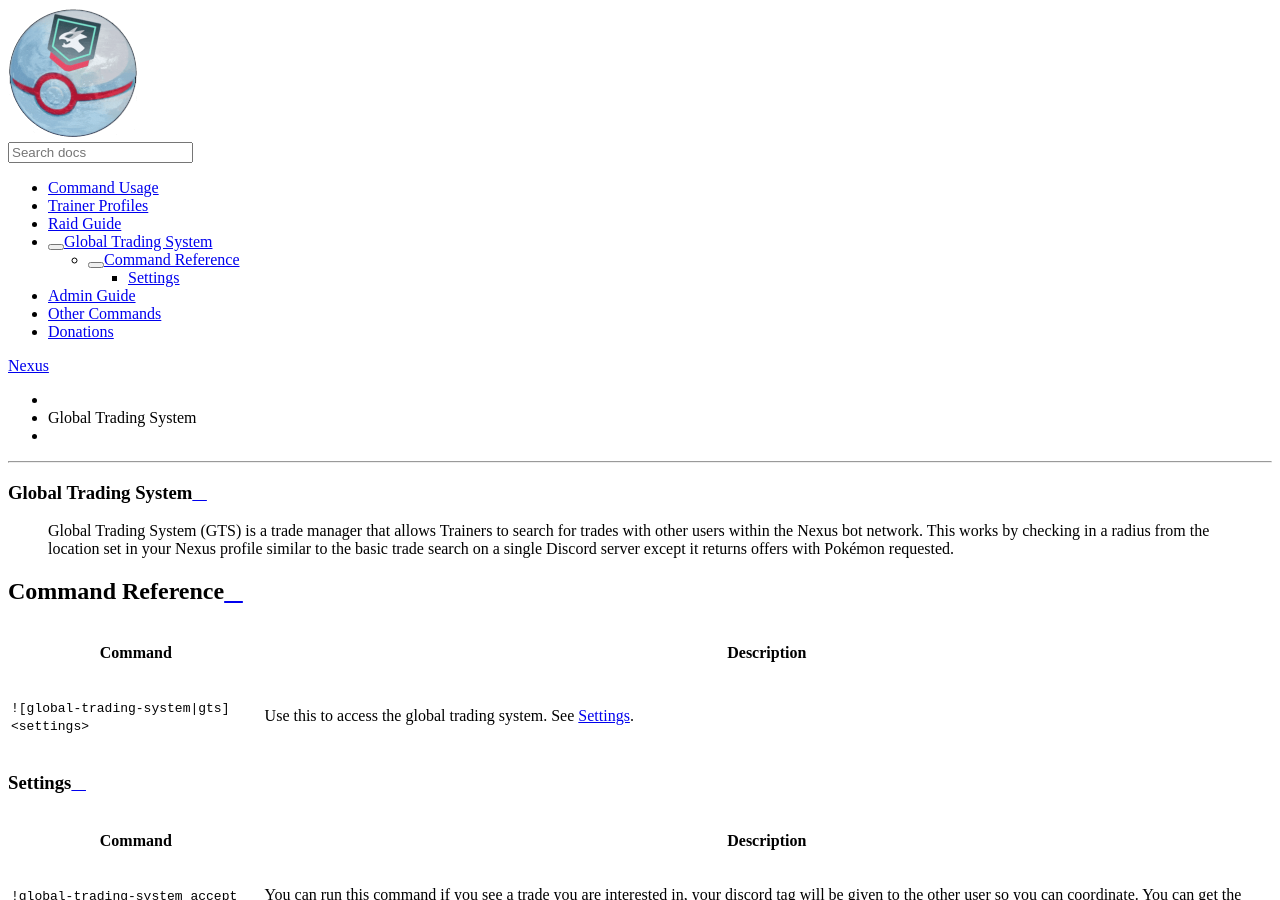
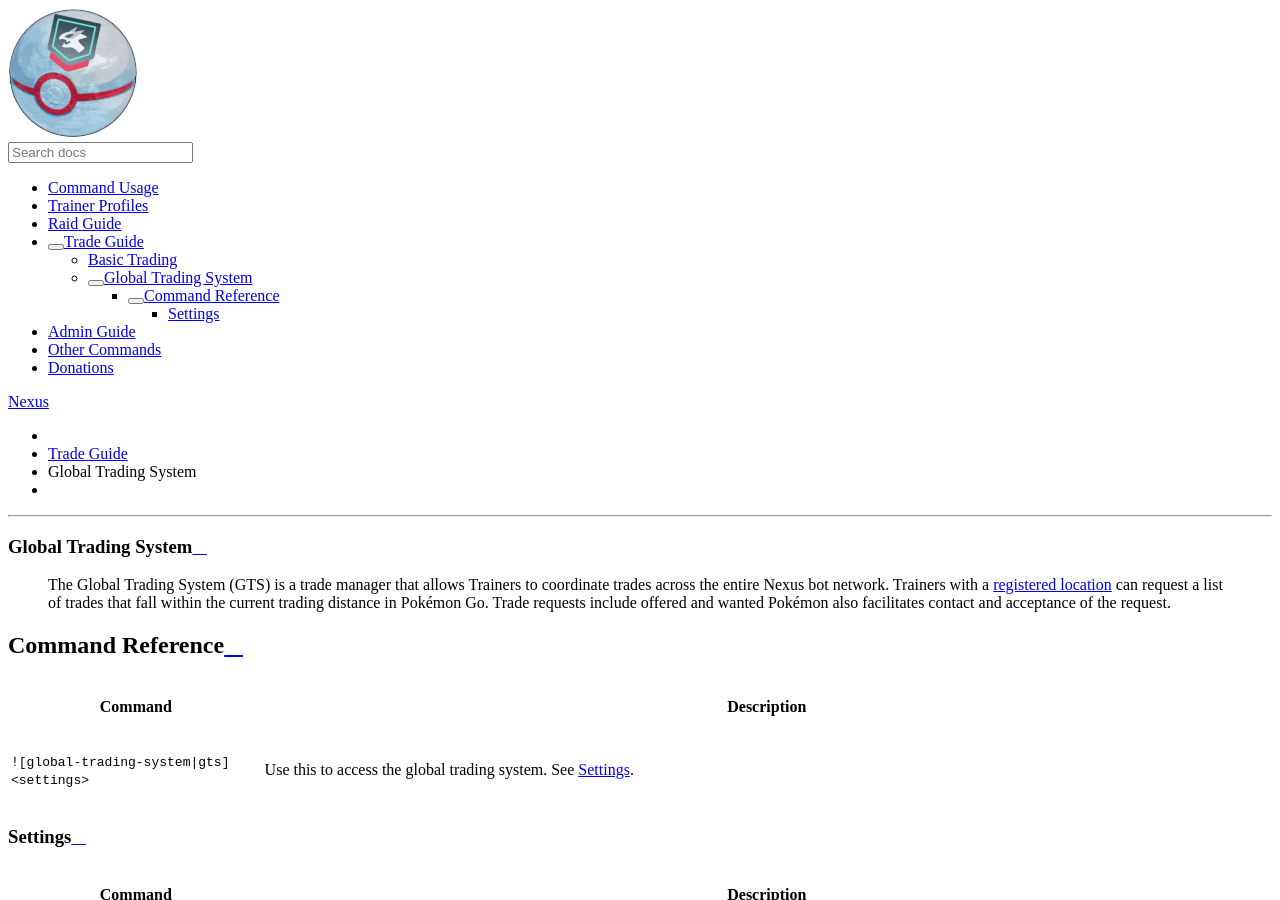
Before and after one commit to NexusRaids/nexus-docs, a Sphinx documentation site: the page built from docs/trade-guide/gts.md, in a window 1280 px wide and 900 px high. Built offline with Sphinx 7.4.7 and the Read the Docs theme 2.0.0, drawn with Linux system fonts in a browser that asks for light colours; formulas are drawn with MathJax 3.

Commit message:
update trade layout

````diff
--- a/docs/index.rst
+++ b/docs/index.rst
@@ -36,7 +36,7 @@ Setup Profiles
    command
    trainer
    raid-guide/index
-   trade
+   trade-guide/index
    admin
    other
    donation
--- a/docs/trade.md
+++ b/docs/trade-guide/gts.md
@@ -1,6 +1,6 @@
 # Global Trading System
 
-> Global Trading System (GTS) is a trade manager that allows Trainers to search for trades with other users within the Nexus bot network. This works by checking in a radius from the location set in your Nexus profile similar to the basic trade search on a single Discord server except it returns offers with Pokémon requested.
+> The Global Trading System (GTS) is a trade manager that allows Trainers to coordinate trades across the entire Nexus bot network. Trainers with a <a href="trade.html#command-reference">registered location</a> can request a list of trades that fall within the current trading distance in Pokémon Go. Trade requests include offered and wanted Pokémon also facilitates contact and acceptance of the request.
 >
 
 ## Command Reference
@@ -32,6 +32,6 @@
    ``!global-trading-system submit <offer_pokemon> <pokemon_wanted>``, "Use this submit a trade on the global trading system. Your discord tag will will be visible to trainers that accept your trade so you can coordinate with each other."
    ``!global-trading-system success <id>``, "If you succeed in trading, you can run this command to mark your trade as done. You can get the trade id by checking your trading offers."
 
-.. Note:: The Global Trading System gives users 1 active spot for trading. If users wish to have more trading spots please consider supporting Nexus. See :doc:`Donations<donation>` to learn more.
+.. Note:: The Global Trading System gives users 1 active spot for trading. If users wish to have more trading spots please consider supporting Nexus. See :doc:`Donations<../donation>` to learn more.
 
 ```
--- /dev/null
+++ b/docs/trade-guide/index.rst
@@ -0,0 +1,8 @@
+Trade Guide
+===================================
+
+.. toctree::
+   :maxdepth: 2
+
+   trade
+   gts
````
Also changed, not shown: docs/trade-guide/trade.md (added, +19 -0 lines), docs/trainer.md (+0 -17 lines).
